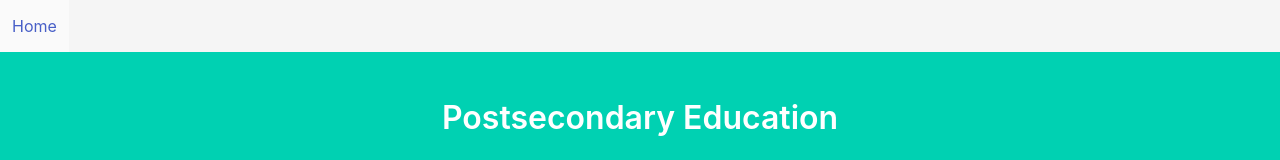
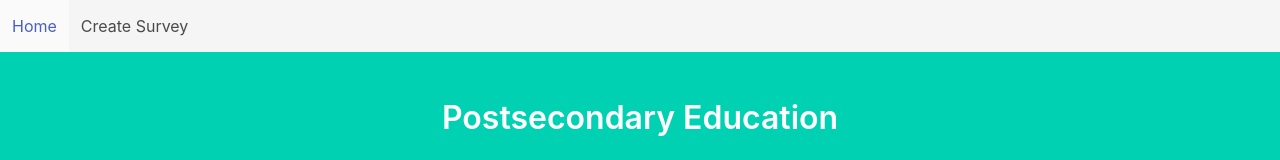
Before and after one commit to huarngpa/huarngpa_norc_challenge, a Vue app in the folder frontend/survey-spa/: page /#/surveys/1 in a window 1280 px wide. Shown: the top 160 px of the page. Built offline with nearby package versions, Linux system fonts and the light colour scheme.

Commit message:
scaffold out the add survey component

```diff
--- a/frontend/survey-spa/src/components/Header.vue
+++ b/frontend/survey-spa/src/components/Header.vue
@@ -3,6 +3,9 @@
   <div class="navbar-menu">
     <router-link to="/" class="navbar-item">
       Home
+    </router-link>
+    <router-link to="/surveys" class="navbar-item">
+      Create Survey
     </router-link>
   </div>
 </nav>
--- /dev/null
+++ b/frontend/survey-spa/src/components/NewSurvey.vue
@@ -0,0 +1,7 @@
+<template>
+</template>
+
+<script>
+</script>
+
+<style></style>
--- a/frontend/survey-spa/src/router/index.js
+++ b/frontend/survey-spa/src/router/index.js
@@ -1,18 +1,27 @@
-import Vue from 'vue'
-import Router from 'vue-router'
-import Home from '@/components/Home'
-import Survey from '@/components/Survey'
+import Vue from "vue";
+import Router from "vue-router";
+import Home from "@/components/Home";
+import Survey from "@/components/Survey";
+import NewSurvey from "@/components/NewSurvey";
 
-Vue.use(Router)
+Vue.use(Router);
 
 export default new Router({
-    routes: [{
-        path: '/',
-        name: 'Home',
-        component: Home
-    }, {
-        path: '/surveys/:id',
-        name: 'Survey',
-        component: Survey
-    }]
-})
+  routes: [
+    {
+      path: "/",
+      name: "Home",
+      component: Home
+    },
+    {
+      path: "/surveys/:id",
+      name: "Survey",
+      component: Survey
+    },
+    {
+      path: "/surveys",
+      name: "NewSurvey",
+      component: NewSurvey
+    }
+  ]
+});
```
